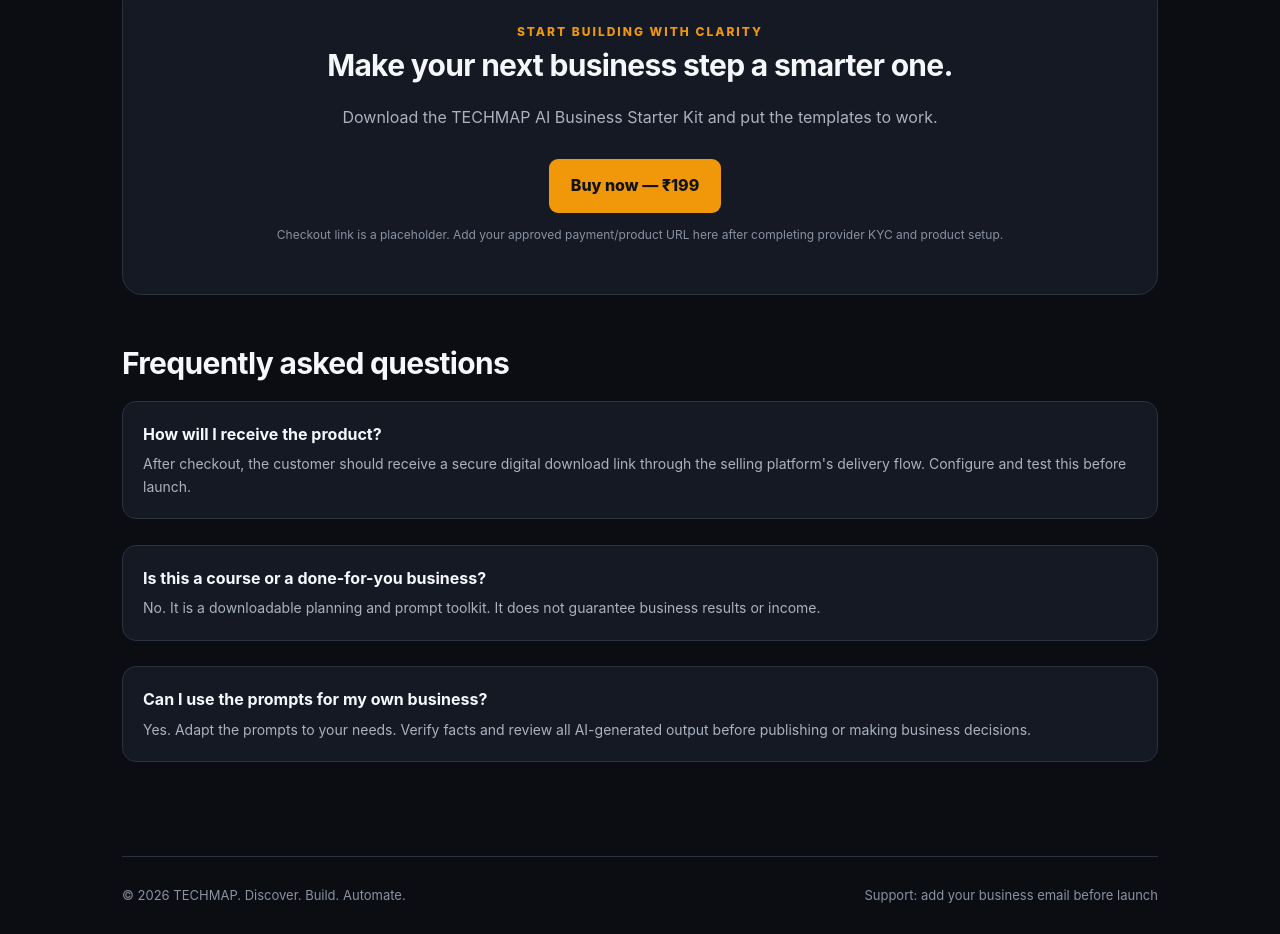
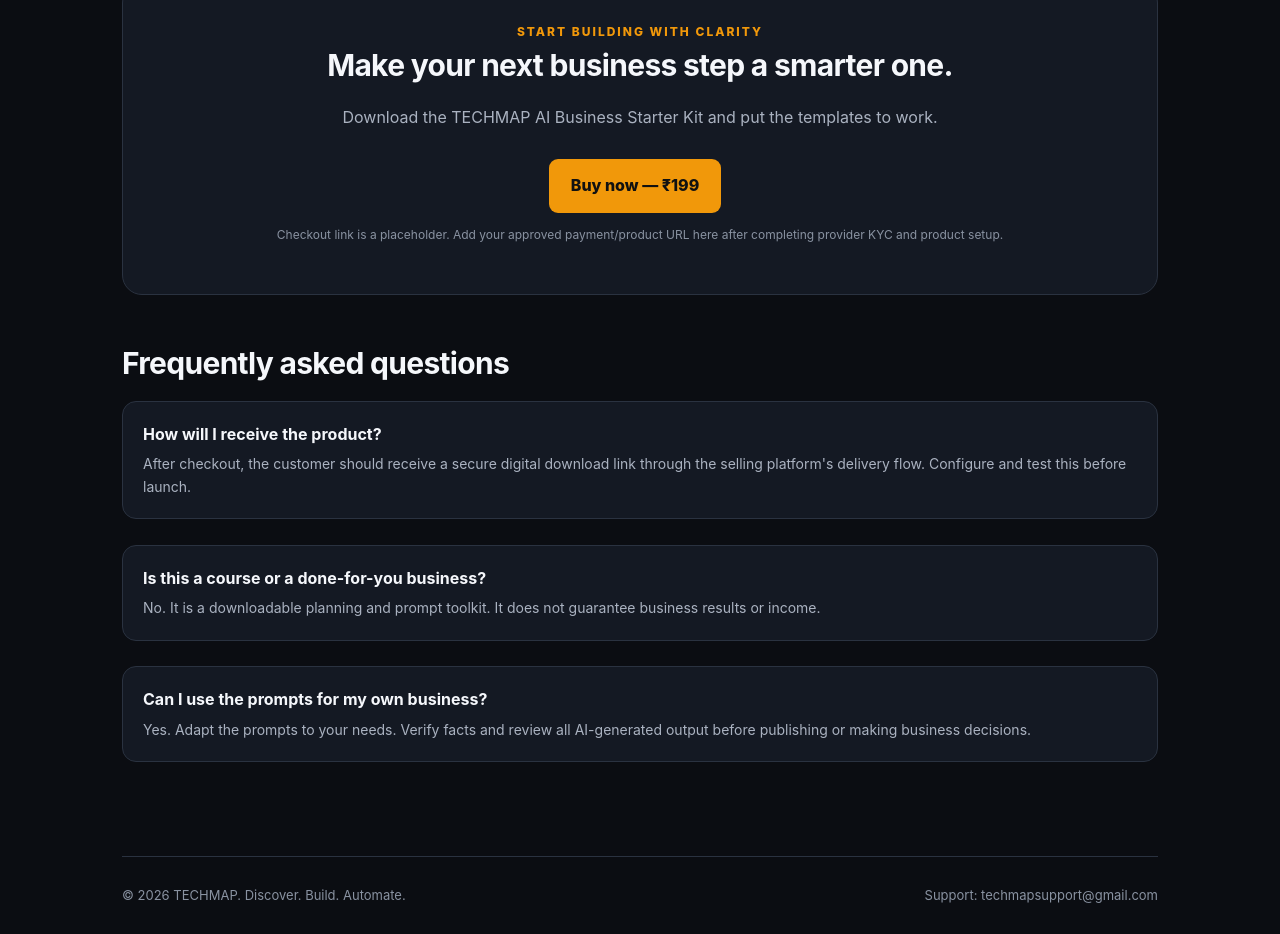
Before and after one commit to shubhu02511/techmap-store, a plain HTML site: page index.html in a window 1280 px wide. Shown: the part 1424-2358 px from the top of the page. Drawn offline with Linux system fonts and the light colour scheme.

Commit message:
Update footer with support email address

```diff
--- a/index.html
+++ b/index.html
@@ -82,6 +82,6 @@ footer{border-top:1px solid var(--line);padding:28px 0;margin-top:50px;color:#89
 <div class="item"><b>Can I use the prompts for my own business?</b><p>Yes. Adapt the prompts to your needs. Verify facts and review all AI-generated output before publishing or making business decisions.</p></div>
 </section>
 </main>
-<footer>© 2026 TECHMAP. Discover. Build. Automate. <span style="float:right">Support: add your business email before launch</span></footer>
+<footer>© 2026 TECHMAP. Discover. Build. Automate. <span style="float:right">Support: techmapsupport@gmail.com</span></footer>
 </div>
 </body></html>
```
